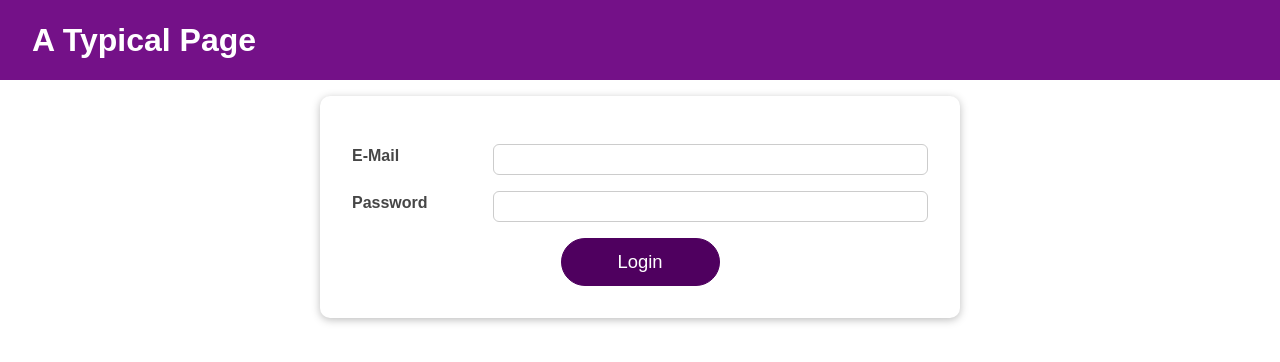
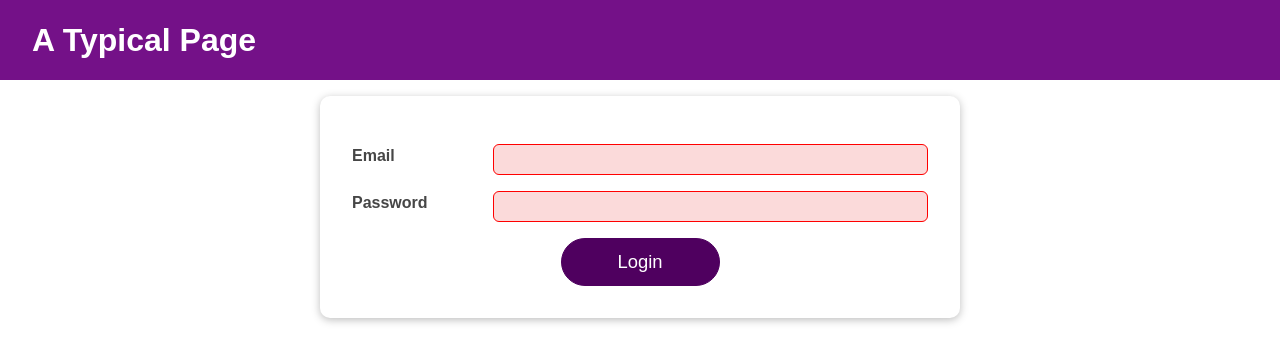
Before and after one commit to AliHafeez337/ReactJs, a React (Create React App) app: page / in a window 1280 px wide. Shown: the top 362 px of the page. Built offline with nearby package versions, Linux system fonts and the light colour scheme.

Commit message:
l-127-128-useRef-useImperativeHandle-to_control_functions_from_outside_parent

```diff
--- a/src/components/Login/Login.js
+++ b/src/components/Login/Login.js
@@ -1,79 +1,77 @@
-import React, { useState, useEffect, useReducer, useContext } from 'react';
+import React, { useState, useEffect, useReducer, useContext, useRef } from "react";
 
-import Card from '../UI/Card/Card';
-import classes from './Login.module.css';
-import Button from '../UI/Button/Button';
+import Card from "../UI/Card/Card";
+import classes from "./Login.module.css";
+import Button from "../UI/Button/Button";
+import Input from "../UI/Input/Input";
 
-import AuthContext from '../../store/auth-Context';
-
+import AuthContext from "../../store/auth-Context";
 
 const defaultEmailState = {
-  value: '',
-  isValid: true
-}
+  value: "",
+  isValid: false,
+};
 
-const validateEmail = email => {
-  return email.includes('@');
-}
+const validateEmail = (email) => {
+  return email.includes("@");
+};
 
 const emailReducerFunction = (oldState, action) => {
-  console.log('oldEmailState', oldState, 'action-type', action);
   if (action) {
-    if (action.type === 'INPUT') {
+    if (action.type === "INPUT") {
       return {
         value: action.value,
-        isValid: validateEmail(action.value)
-      }
-    } else if (action.type === 'BLUR') {
+        isValid: validateEmail(action.value),
+      };
+    } else if (action.type === "BLUR") {
       return {
         value: oldState.value,
-        isValid: validateEmail(oldState.value)
-      }
+        isValid: validateEmail(oldState.value),
+      };
     }
   }
 
   return defaultEmailState;
-}
+};
 
 const defaultPasswordState = {
-  value: '',
-  isValid: true
-}
+  value: "",
+  isValid: false,
+};
 
-const validatePassword = password => {
+const validatePassword = (password) => {
   return password.trim().length > 6;
-}
+};
 
 const passwordReducerFunction = (oldState, action) => {
-  console.log('oldPasswordState', oldState, 'action-type', action);
   if (action) {
-    if (action.type === 'INPUT') {
+    if (action.type === "INPUT") {
       if (action.value === oldState.value) {
         return oldState;
       }
       return {
         value: action.value,
-        isValid: validatePassword(action.value)
-      }
-    } else if (action.type === 'BLUR') {
+        isValid: validatePassword(action.value),
+      };
+    } else if (action.type === "BLUR") {
       return {
         value: oldState.value,
-        isValid: validatePassword(oldState.value)
-      }
+        isValid: validatePassword(oldState.value),
+      };
     }
   }
 
   return defaultPasswordState;
-}
+};
 
 const Login = () => {
 
+  const emailInputRef = useRef()
+    , passwordInputRef = useRef()
+    ;
+
   const authCtx = useContext(AuthContext);
 
-  // const [enteredEmail, setEnteredEmail] = useState('');
-  // const [emailIsValid, setEmailIsValid] = useState();
-  // const [enteredPassword, setEnteredPassword] = useState('');
-  // const [passwordIsValid, setPasswordIsValid] = useState();
   const [formIsValid, setFormIsValid] = useState(false);
 
   const [userEmail, setUserEmail] = useReducer(
@@ -85,22 +83,6 @@
     passwordReducerFunction,
     defaultPasswordState
   );
-
-  useEffect(() => {
-    console.log('userEmail', userEmail)
-  }, [userEmail])
-
-  useEffect(() => {
-    console.log('userPassword', userPassword)
-  }, [userPassword])
-
-  useEffect(() => {
-    console.log('EFFECT RUNNING');
-
-    return () => {
-      console.log('EFFECT CLEANUP');
-    };
-  }, []);
 
   /**
    * Below lines are destructuring object (userEmail) and assigning an alias (ref) to isValid property/key so that we can listen to these specific property
@@ -118,98 +100,80 @@
    */
   useEffect(() => {
     const identifier = setTimeout(() => {
-      console.log('Checking form validity!');
+      // console.log("Checking form validity!");
       setFormIsValid(isEmailValid && isPasswordValid);
     }, 500);
 
     return () => {
-      console.log('CLEANUP');
+      // console.log("CLEANUP");
       clearTimeout(identifier);
     };
   }, [isEmailValid, isPasswordValid]);
 
   const emailChangeHandler = (event) => {
-    // setEnteredEmail(event.target.value);
     setUserEmail({
-      type: 'INPUT',
-      value: event.target.value
+      type: "INPUT",
+      value: event.target.value,
     });
-
-    // setFormIsValid(
-    //   validateEmail(event.target.value) && validatePassword(enteredPassword)
-    // );
-    // setFormIsValid(
-    //   validateEmail(event.target.value) && validatePassword(userPassword.value)
-    // );
   };
 
   const passwordChangeHandler = (event) => {
-    // setEnteredPassword(event.target.value);
     setUserPassword({
       value: event.target.value,
-      type: 'INPUT'
-    })
-
-    // setFormIsValid(
-    //   validateEmail(enteredEmail) && validatePassword(event.target.value)
-    // );
-    // setFormIsValid(
-    //   validateEmail(userEmail.value) && validatePassword(event.target.value)
-    // );
+      type: "INPUT",
+    });
   };
 
   const validateEmailHandler = () => {
-    // setEmailIsValid(validateEmail(enteredEmail));
     setUserEmail({
-      type: 'BLUR'
+      type: "BLUR",
     });
   };
 
   const validatePasswordHandler = () => {
-    // setPasswordIsValid(validatePassword(enteredPassword));
     setUserPassword({
-      type: 'BLUR'
-    })
+      type: "BLUR",
+    });
   };
 
   const submitHandler = (event) => {
     event.preventDefault();
+    if (formIsValid) {
       authCtx.login(userEmail.value, userPassword.value);
+    } else if (!userEmail.isValid) {
+      emailInputRef.current.focus();
+    } else if (!userPassword.isValid) {
+      passwordInputRef.current.focus();
+    }
   };
 
   return (
     <Card className={classes.login}>
       <form onSubmit={submitHandler}>
-        <div
-          className={`${classes.control} ${
-            userEmail.isValid === false ? classes.invalid : ''
-          }`}
-        >
-          <label htmlFor="email">E-Mail</label>
-          <input
+        <Input
+          ref={emailInputRef}
+          label="Email"
+          for="email"
           type="email"
           id="email"
           value={userEmail.value}
           onChange={emailChangeHandler}
           onBlur={validateEmailHandler}
+          isValid={userEmail.isValid}
         />
-        </div>
-        <div
-          className={`${classes.control} ${
-            userPassword.isValid === false ? classes.invalid : ''
-          }`}
-        >
-          <label htmlFor="password">Password</label>
-          <input
+        <Input
+          ref={passwordInputRef}
+          label="Password"
+          for="password"
           type="password"
           id="password"
           value={userPassword.value}
           onChange={passwordChangeHandler}
           onBlur={validatePasswordHandler}
+          isValid={userPassword.isValid}
         />
-        </div>
         <div className={classes.actions}>
-          <Button type="submit" className={classes.btn} disabled={!formIsValid}>
+          <Button type="submit" className={classes.btn} >
             Login
           </Button>
         </div>
--- a/src/components/Login/Login.module.css
+++ b/src/components/Login/Login.module.css
@@ -5,52 +5,6 @@
   padding: 2rem;
 }
 
-.control {
-  margin: 1rem 0;
-  display: flex;
-  align-items: stretch;
-  flex-direction: column;
-}
-
-.control label,
-.control input {
-  display: block;
-}
-
-.control label {
-  font-weight: bold;
-  flex: 1;
-  color: #464646;
-  margin-bottom: 0.5rem;
-}
-
-.control input {
-  flex: 3;
-  font: inherit;
-  padding: 0.35rem 0.35rem;
-  border-radius: 6px;
-  border: 1px solid #ccc;
-}
-
-.control input:focus {
-  outline: none;
-  border-color: #4f005f;
-  background: #f6dbfc;
-}
-
-.control.invalid input {
-  border-color: red;
-  background: #fbdada;
-}
-
 .actions {
   text-align: center;
 }
-
-@media (min-width: 768px) {
-  .control {
-    align-items: center;
-    flex-direction: row;
-  }
-
-}
--- /dev/null
+++ b/src/components/UI/Input/Input.js
@@ -0,0 +1,38 @@
+
+import React, { useRef, useImperativeHandle } from 'react';
+
+import classes from "./Input.module.css";
+
+const Input = React.forwardRef((props, ref) => {
+
+  const inputRef = useRef();
+
+  const activate = () => {
+    inputRef.current.focus();
+  }
+
+  // basically, maping of this "activate" function into "focus" to be used from outside world
+  useImperativeHandle(ref, () => {
+    return {
+      focus: activate
+    }
+  })
+
+  return <div
+    className={`${classes.control} ${
+      props.isValid === false ? classes.invalid : ''
+    }`}
+  >
+    <label htmlFor={props.for || props.type}>{props.label}</label>
+    <input
+      ref={inputRef}
+      type={props.type}
+      id={props.id}
+      value={props.value}
+      onChange={props.onChange}
+      onBlur={props.onBlur}
+    />
+  </div>
+});
+
+export default Input;
--- /dev/null
+++ b/src/components/UI/Input/Input.module.css
@@ -0,0 +1,46 @@
+
+.control {
+  margin: 1rem 0;
+  display: flex;
+  align-items: stretch;
+  flex-direction: column;
+}
+
+.control label,
+.control input {
+  display: block;
+}
+
+.control label {
+  font-weight: bold;
+  flex: 1;
+  color: #464646;
+  margin-bottom: 0.5rem;
+}
+
+.control input {
+  flex: 3;
+  font: inherit;
+  padding: 0.35rem 0.35rem;
+  border-radius: 6px;
+  border: 1px solid #ccc;
+}
+
+.control input:focus {
+  outline: none;
+  border-color: #4f005f;
+  background: #f6dbfc;
+}
+
+.control.invalid input {
+  border-color: red;
+  background: #fbdada;
+}
+
+@media (min-width: 768px) {
+  .control {
+    align-items: center;
+    flex-direction: row;
+  }
+
+}
```
Lines whose indentation alone changed are shown as unchanged.
